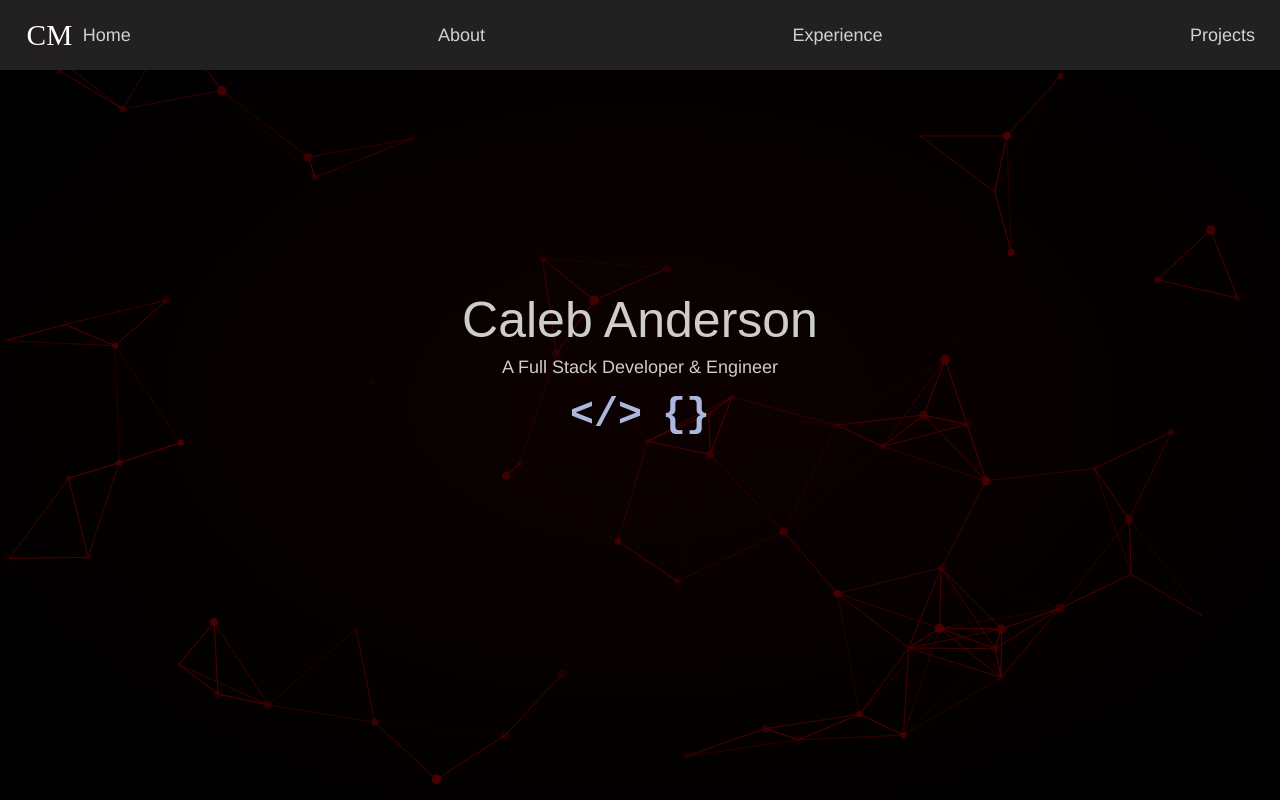
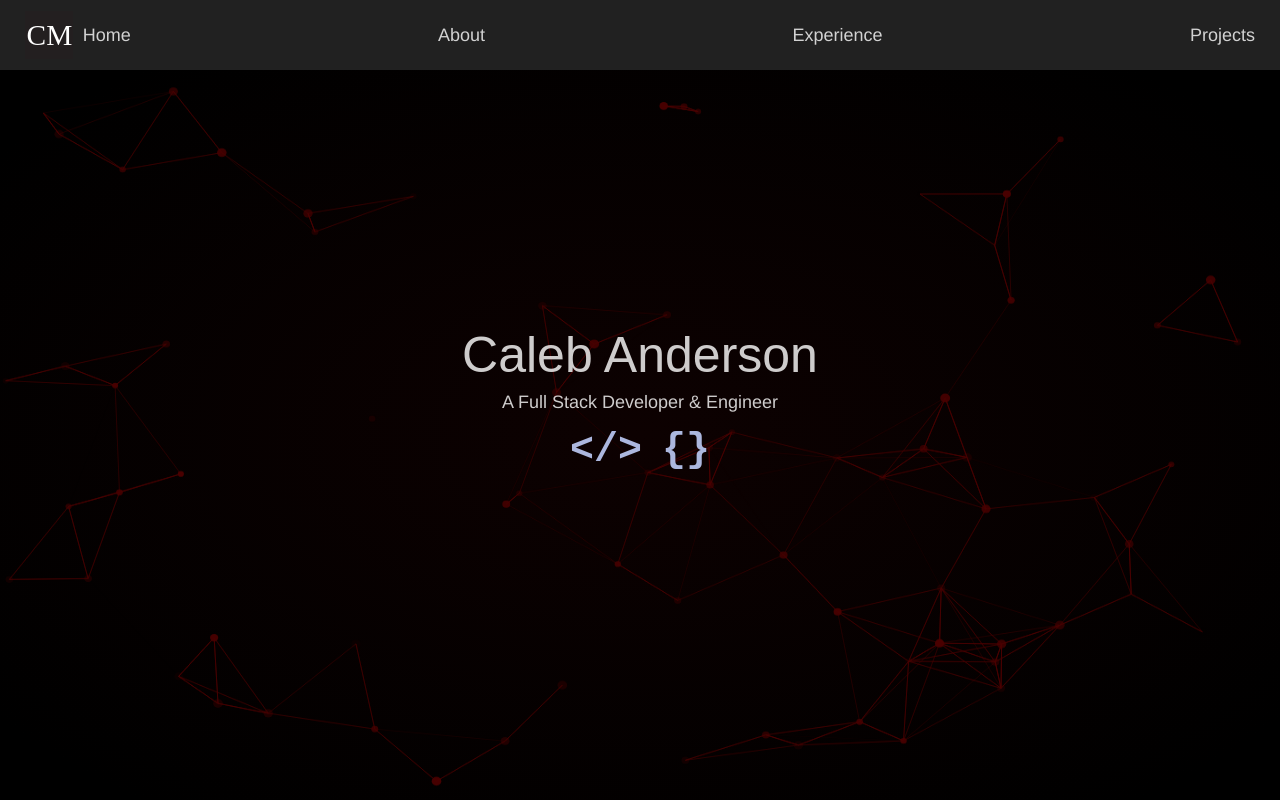
Before and after one commit to LordSahvith/CalebMckays, a React (Vite) app: page / in a window 1280 px wide. Shown: the top 800 px of the page. Built offline with nearby package versions, Linux system fonts and the light colour scheme; a web font is replaced by a local one.

Commit message:
make hero the size of screen minus height of nav

```diff
--- a/src/components/layout/hero/Hero.css
+++ b/src/components/layout/hero/Hero.css
@@ -1,7 +1,7 @@
 .hero {
   width: 100%;
   max-width: 100%;
-  height: 100vh;
+  height: calc(100vh - 70px);
   max-height: 100%;
   position: relative;
   display: flex;
--- a/src/components/layout/navigation/MainNavigation.css
+++ b/src/components/layout/navigation/MainNavigation.css
@@ -5,7 +5,7 @@
   display: flex;
   justify-content: center;
   align-items: center;
-  position: absolute;
+  position: relative;
   top: 0px;
   left: 0;
   z-index: 99;
```
